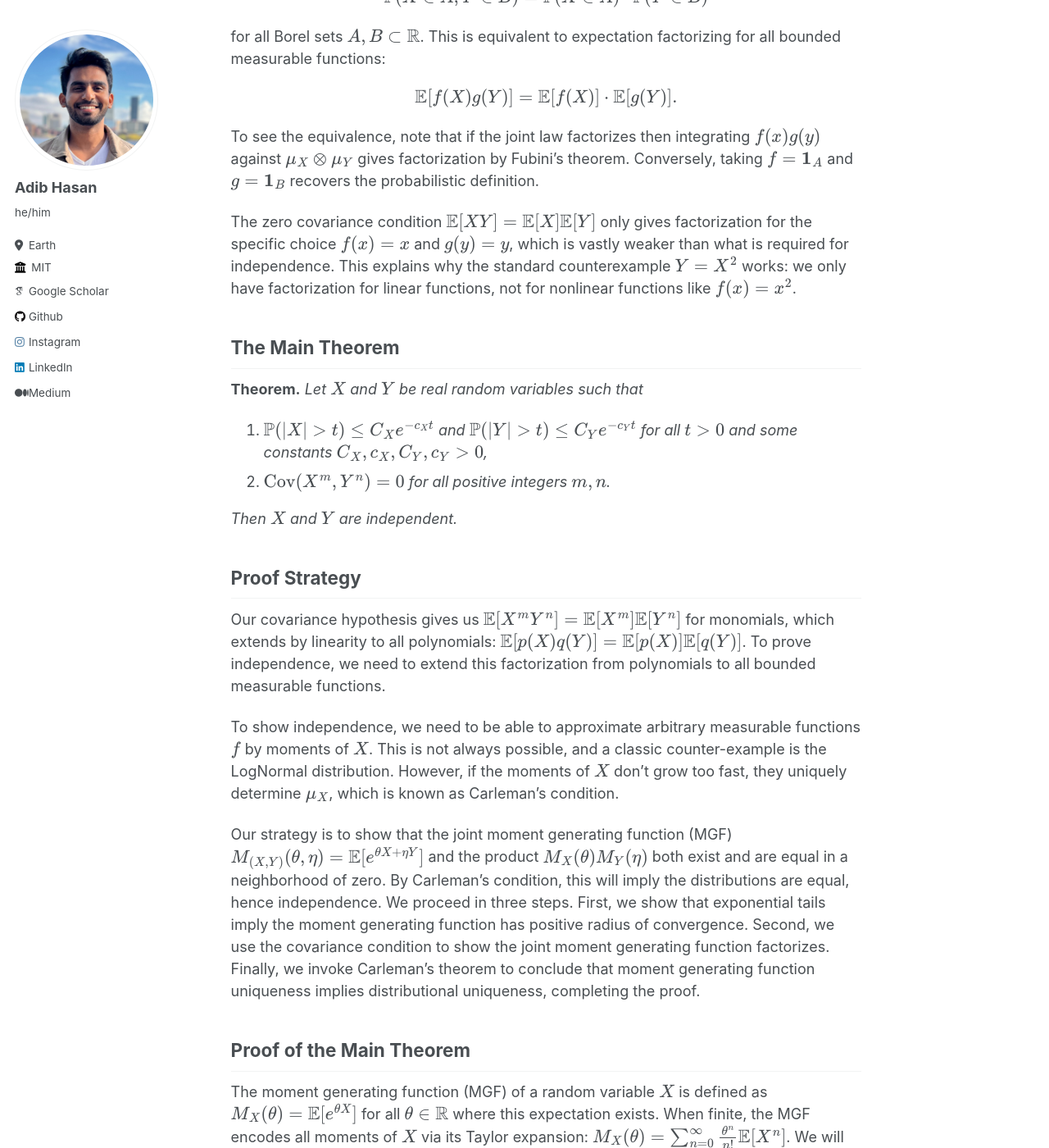
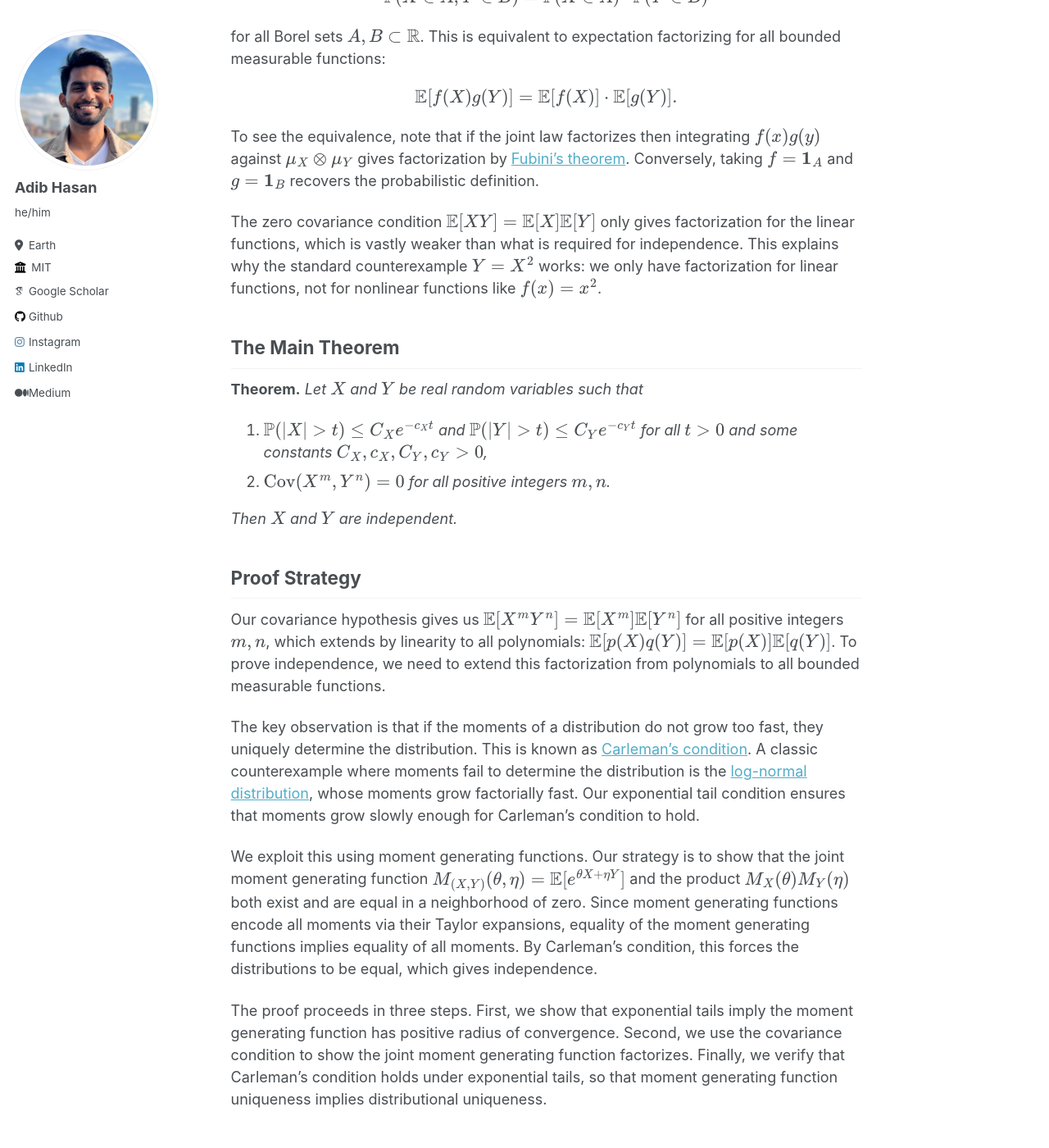
Before and after one commit to Neehan/neehan.github.io, a Jekyll site: the page built from _blog/no-corr-to-independence.md, in a window 1280 px wide and 1400 px high, scrolled down 984 px. Shown: the whole window at 82% size. Built offline with Jekyll 4.4.1, drawn with Linux system fonts in a browser that asks for light colours; some web fonts are replaced; some of the changed text lies outside the part shown.

Commit message:
no corr to indep

```diff
--- a/_blog/no-corr-to-independence.md
+++ b/_blog/no-corr-to-independence.md
@@ -30,9 +30,9 @@ $$
 \mathbb E[f(X)g(Y)] = \mathbb E[f(X)]\cdot\mathbb E[g(Y)].
 $$
 
-To see the equivalence, note that if the joint law factorizes then integrating $f(x)g(y)$ against $\mu\_X\otimes\mu\_Y$ gives factorization by Fubini's theorem. Conversely, taking $f=\mathbf 1\_A$ and $g=\mathbf 1\_B$ recovers the probabilistic definition.
+To see the equivalence, note that if the joint law factorizes then integrating $f(x)g(y)$ against $\mu\_X\otimes\mu\_Y$ gives factorization by [Fubini's theorem](https://en.wikipedia.org/wiki/Fubini%27s_theorem). Conversely, taking $f=\mathbf 1\_A$ and $g=\mathbf 1\_B$ recovers the probabilistic definition.
 
-The zero covariance condition $\mathbb E[XY] = \mathbb E[X]\mathbb E[Y]$ only gives factorization for the specific choice $f(x) = x$ and $g(y) = y$, which is vastly weaker than what is required for independence. This explains why the standard counterexample $Y = X^2$ works: we only have factorization for linear functions, not for nonlinear functions like $f(x) = x^2$.
+The zero covariance condition $\mathbb E[XY] = \mathbb E[X]\mathbb E[Y]$ only gives factorization for the linear functions, which is vastly weaker than what is required for independence. This explains why the standard counterexample $Y = X^2$ works: we only have factorization for linear functions, not for nonlinear functions like $f(x) = x^2$.
 
 ## The Main Theorem
 
@@ -44,19 +44,33 @@ The zero covariance condition $\mathbb E[XY] = \mathbb E[X]\mathbb E[Y]$ only gi
 
 ## Proof Strategy
 
-Our covariance hypothesis gives us $\mathbb E[X^m Y^n] = \mathbb E[X^m]\mathbb E[Y^n]$ for monomials, which extends by linearity to all polynomials: $\mathbb E[p(X)q(Y)] = \mathbb E[p(X)]\mathbb E[q(Y)]$. To prove independence, we need to extend this factorization from polynomials to all bounded measurable functions.
+Our covariance hypothesis gives us $\mathbb E[X^m Y^n] = \mathbb E[X^m]\mathbb E[Y^n]$ for all positive integers $m,n$, which extends by linearity to all polynomials: $\mathbb E[p(X)q(Y)] = \mathbb E[p(X)]\mathbb E[q(Y)]$. To prove independence, we need to extend this factorization from polynomials to all bounded measurable functions.
 
-To show independence, we need to be able to approximate arbitrary measurable functions $f$ by moments of $X$. This is not always possible, and a classic counter-example is the LogNormal distribution. However, if the moments of $X$ don't grow too fast, they uniquely determine $\mu\_X$, which is known as Carleman's condition.
+The key observation is that if the moments of a distribution do not grow too fast, they uniquely determine the distribution. This is known as [Carleman's condition](https://en.wikipedia.org/wiki/Carleman%27s_condition). A classic counterexample where moments fail to determine the distribution is the [log-normal distribution](https://en.wikipedia.org/wiki/Log-normal_distribution), whose moments grow factorially fast. Our exponential tail condition ensures that moments grow slowly enough for Carleman's condition to hold.
 
-Our strategy is to show that the joint moment generating function (MGF) $M\_{(X,Y)}(\theta,\eta) = \mathbb E[e^{\theta X + \eta Y}]$ and the product $M\_X(\theta) M\_Y(\eta)$ both exist and are equal in a neighborhood of zero. By Carleman's condition, this will imply the distributions are equal, hence independence. We proceed in three steps. First, we show that exponential tails imply the moment generating function has positive radius of convergence. Second, we use the covariance condition to show the joint moment generating function factorizes. Finally, we invoke Carleman's theorem to conclude that moment generating function uniqueness implies distributional uniqueness, completing the proof.
+We exploit this using moment generating functions. Our strategy is to show that the joint moment generating function $M\_{(X,Y)}(\theta,\eta) = \mathbb E[e^{\theta X + \eta Y}]$ and the product $M\_X(\theta) M\_Y(\eta)$ both exist and are equal in a neighborhood of zero. Since moment generating functions encode all moments via their Taylor expansions, equality of the moment generating functions implies equality of all moments. By Carleman's condition, this forces the distributions to be equal, which gives independence.
+
+The proof proceeds in three steps. First, we show that exponential tails imply the moment generating function has positive radius of convergence. Second, we use the covariance condition to show the joint moment generating function factorizes. Finally, we verify that Carleman's condition holds under exponential tails, so that moment generating function uniqueness implies distributional uniqueness.
 
 ## Proof of the Main Theorem
 
 The moment generating function (MGF) of a random variable $X$ is defined as $M\_X(\theta) = \mathbb E[e^{\theta X}]$ for all $\theta \in \mathbb R$ where this expectation exists. When finite, the MGF encodes all moments of $X$ via its Taylor expansion: $M\_X(\theta) = \sum\_{n=0}^\infty \frac{\theta^n}{n!}\mathbb E[X^n]$. We will show that exponential tails guarantee the MGF exists in a neighborhood of zero.
 
-**Lemma 1.** *$M\_X(\theta)$ is finite for all $\|\theta\| < c\_X/2$.*
+**Lemma 1.** *For all $n \ge 0$, we have $\mathbb E[\|X\|^n] \le C\_X n! c\_X^{-n}$. Moreover, $M\_X(\theta)$ is finite for all $\|\theta\| < c\_X/2$.*
 
-*Proof.* Fix $\|\theta\| < c\_X/2$. Then
+*Proof.* For any $n \ge 0$, we have
+
+$$
+\mathbb E[\|X\|^n] = \int_0^\infty nt^{n-1}\mathbb P(\|X\| > t)\,dt \le \int_0^\infty nt^{n-1}C_Xe^{-c_Xt}\,dt = C_Xn! c_X^{-n} < \infty.
+$$
+
+For $\|\theta\| < c\_X/2$, the Taylor series of the MGF converges by the moment bound:
+
+$$
+M_X(\theta) = \sum_{n=0}^\infty \frac{\theta^n}{n!}\mathbb E[X^n] \le \sum_{n=0}^\infty \frac{|\theta|^n}{n!}\mathbb E[|X|^n] \le C_X\sum_{n=0}^\infty \frac{|\theta|^n}{c_X^n} < \infty.
+$$
+
+Alternatively, by integration by parts:
 
 $$
 \begin{align}
@@ -94,7 +108,7 @@ $$
 \sum_{n=1}^\infty \left(\mathbb E[|X|^{2n}]\right)^{-1/(2n)} \ge \sum_{n=1}^\infty (C_Xn!c_X^{-n})^{-1/(2n)} \ge \sum_{n=1}^\infty C_X^{-1/(2n)}(n!)^{-1/(2n)}c_X^{1/2} = \infty,
 $$
 
-where the divergence follows from Stirling's approximation: $(n!)^{-1/(2n)} \sim (ne)^{-1/2}$. The same holds for $Y$. By Carleman's theorem, the moment sequences of $X$ and $Y$ uniquely determine their distributions, and hence the joint moment sequence uniquely determines $\mu\_{(X,Y)}$. Since the MGF has positive radius of convergence by Lemma 1, it uniquely determines the moments, and therefore uniquely determines the distribution. $\square$
+where the divergence follows from [Stirling's approximation](https://en.wikipedia.org/wiki/Stirling%27s_approximation): $(n!)^{-1/(2n)} \sim (ne)^{-1/2}$. The same holds for $Y$. By [Carleman's theorem](https://en.wikipedia.org/wiki/Carleman%27s_condition), the moment sequences of $X$ and $Y$ uniquely determine their distributions, and hence the joint moment sequence uniquely determines $\mu\_{(X,Y)}$. Since the MGF has positive radius of convergence by Lemma 1, it uniquely determines the moments, and therefore uniquely determines the distribution. $\square$
 
 We can now complete the proof of the main theorem. By Lemma 2, for $(\theta,\eta)$ in a neighborhood of $(0,0)$, the joint MGF satisfies
 
```
